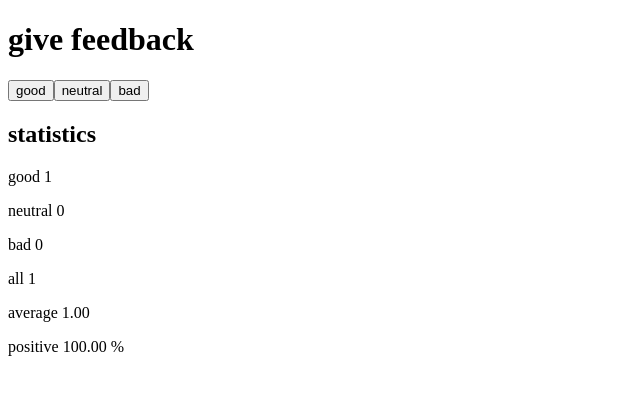
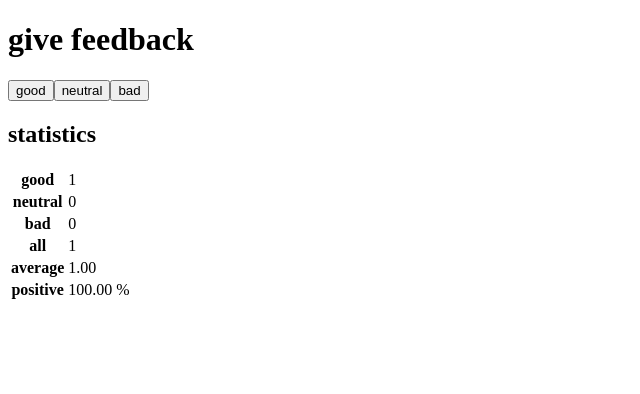
Before and after one commit to smartinuk88/fullstack-open, a React (Vite) app in the folder part1/unicafe/: page / in a window 1280 px wide. Both pictures are taken after a click on the button "good". Shown: the top 394 px of the page, without its empty margins (0-640 px from the left). Built offline with nearby package versions, Linux system fonts and the light colour scheme.

Commit message:
Complete 1.11: Refactor the statistics into a table

```diff
--- a/part1/unicafe/src/App.jsx
+++ b/part1/unicafe/src/App.jsx
@@ -8,7 +8,12 @@ const Button = ({ onClick, text }) => (
   </button>
 );
 
-const StatisticLine = ({ name, value }) => <p>{`${name} ${value}`}</p>;
+const StatisticLine = ({ name, value }) => (
+  <tr>
+    <th scope="row">{name}</th>
+    <td>{value}</td>
+  </tr>
+);
 
 const Statistics = ({ good, neutral, bad }) => {
   const allFeedbackCount = good + neutral + bad;
@@ -22,14 +27,16 @@ const Statistics = ({ good, neutral, bad }) => {
   if (!allFeedbackCount) return <p>No feedback given</p>;
 
   return (
-    <>
+    <table>
+      <tbody>
         <StatisticLine name="good" value={good} />
         <StatisticLine name="neutral" value={neutral} />
         <StatisticLine name="bad" value={bad} />
         <StatisticLine name="all" value={allFeedbackCount} />
         <StatisticLine name="average" value={average} />
         <StatisticLine name="positive" value={positivePercentage} />
-    </>
+      </tbody>
+    </table>
   );
 };
 
```
Lines whose indentation alone changed are shown as unchanged.
